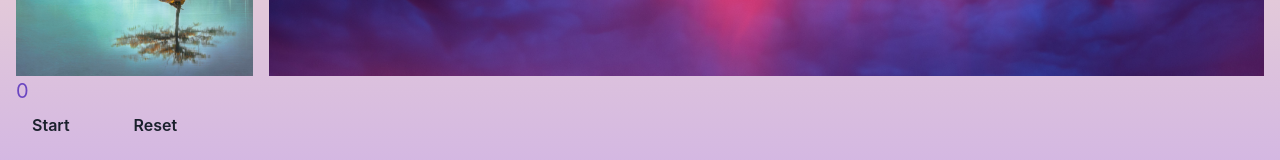
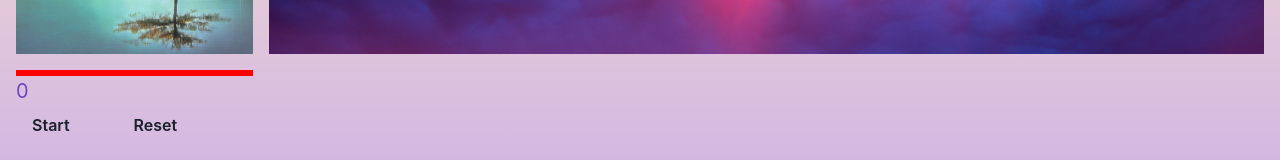
Before and after one commit to mateasportfolio/timer_, a React (Create React App) app: page / in a window 1280 px wide. Shown: the part 311-471 px from the top of the page. Built offline with nearby package versions, Linux system fonts and the light colour scheme; a web font is replaced by a local one.

Commit message:
add border for layout

```diff
--- a/src/components/ImageGrid/ImageGrid.jsx
+++ b/src/components/ImageGrid/ImageGrid.jsx
@@ -1,4 +1,4 @@
-import { Grid, GridItem, Image } from "@chakra-ui/react";
+import { Flex, Grid, GridItem, Image } from "@chakra-ui/react";
 import React from "react";
 import { auroraboralis, pink, sterne, tree } from "../../assets";
 
@@ -22,6 +22,7 @@ export const ImageGrid = () => {
       <GridItem rowSpan={1} colSpan={4} h="100%" w="100%" overflow="hidden">
         <Image src={pink} objectFit="cover" h="100%" w="100%" />
       </GridItem>
+      <Flex border="3px solid red"></Flex>
     </Grid>
   );
 };
```
